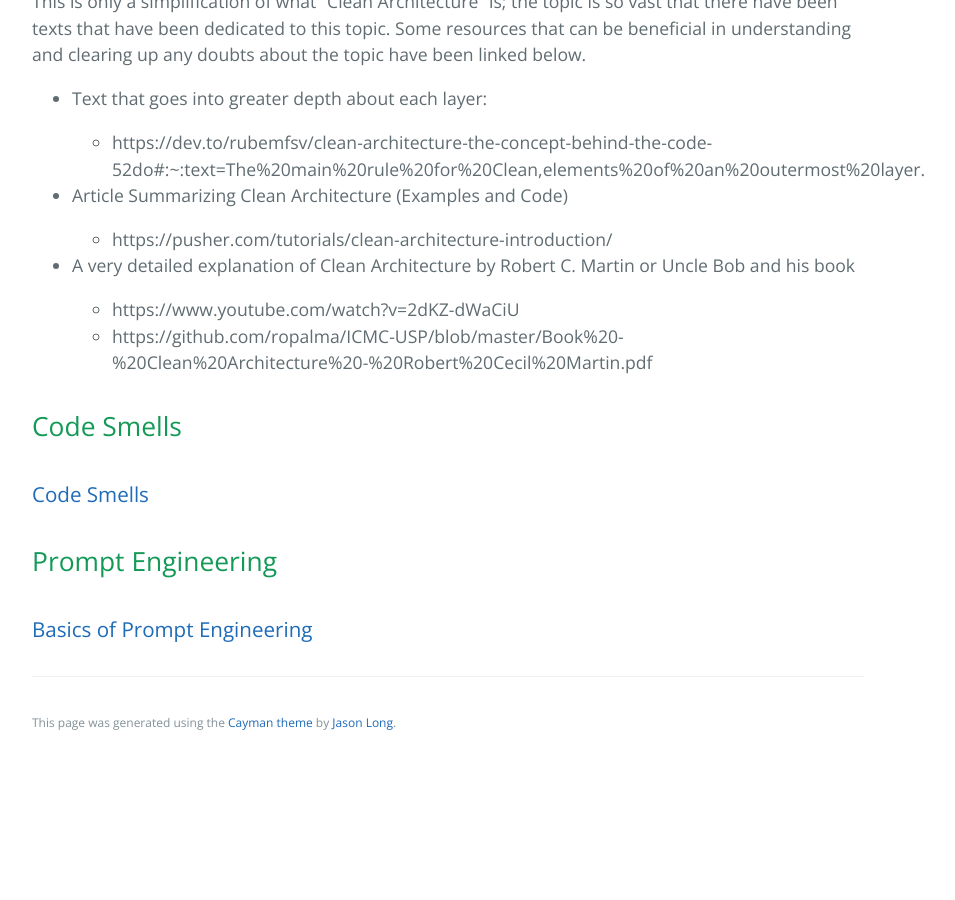
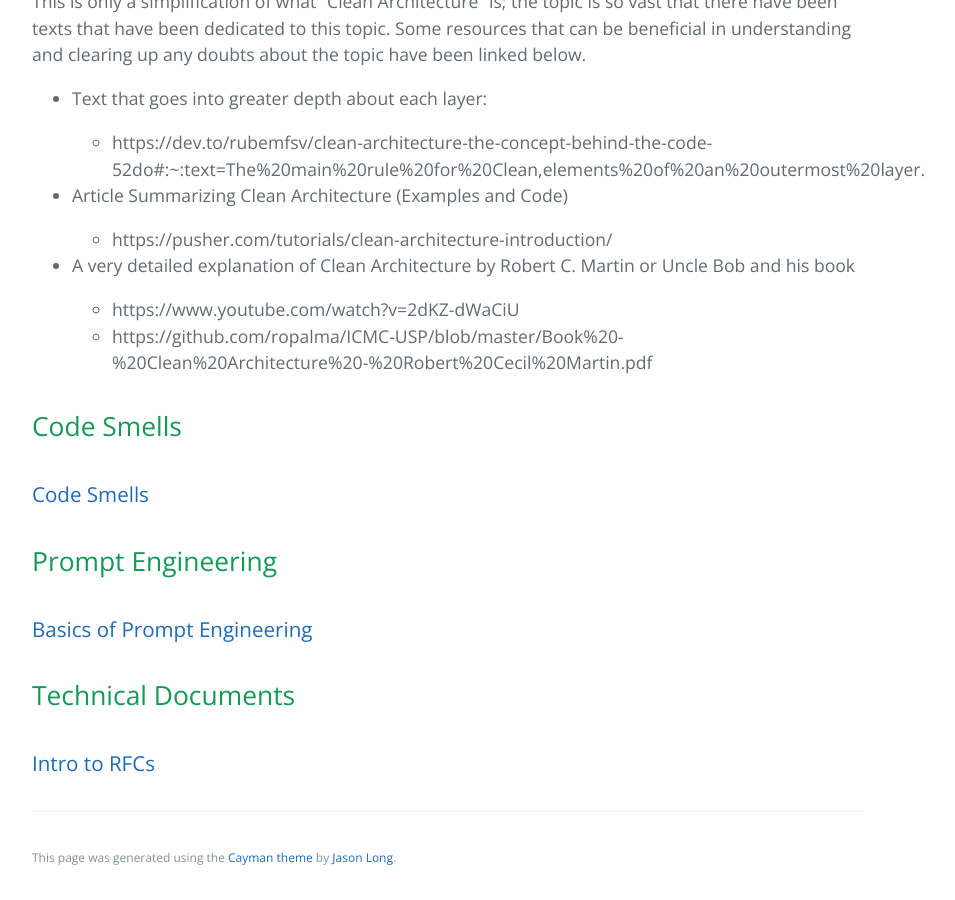
Before and after one commit to learning-software-engineering/learning-software-engineering.github.io, a Jekyll site: the page built from Topics/Development_Process.md, in a window 1280 px wide and 900 px high, scrolled down 3675 px. Shown: the whole window, without its empty margins (192-1147 px from the left). Built offline with Jekyll 4.4.1, drawn with Linux system fonts in a browser that asks for light colours; our own code applies the rules of GitHub Pages for plain Markdown files; before the commit the page ends 4440 px from its top, so only the background shows below that.

Commit message:
linked rfc page in Development Process topic

```diff
--- a/Topics/Development_Process.md
+++ b/Topics/Development_Process.md
@@ -96,3 +96,6 @@ This is only a simplification of what "Clean Architecture" is; the topic is so v
 
 ## Prompt Engineering
 ### [Basics of Prompt Engineering](./Development_Process/Prompt_Engineering.md)
+
+## Technical Documents
+### [Intro to RFCs](./Development_Process/Technical_Documents/Intro_to_rfcs.md)
```
